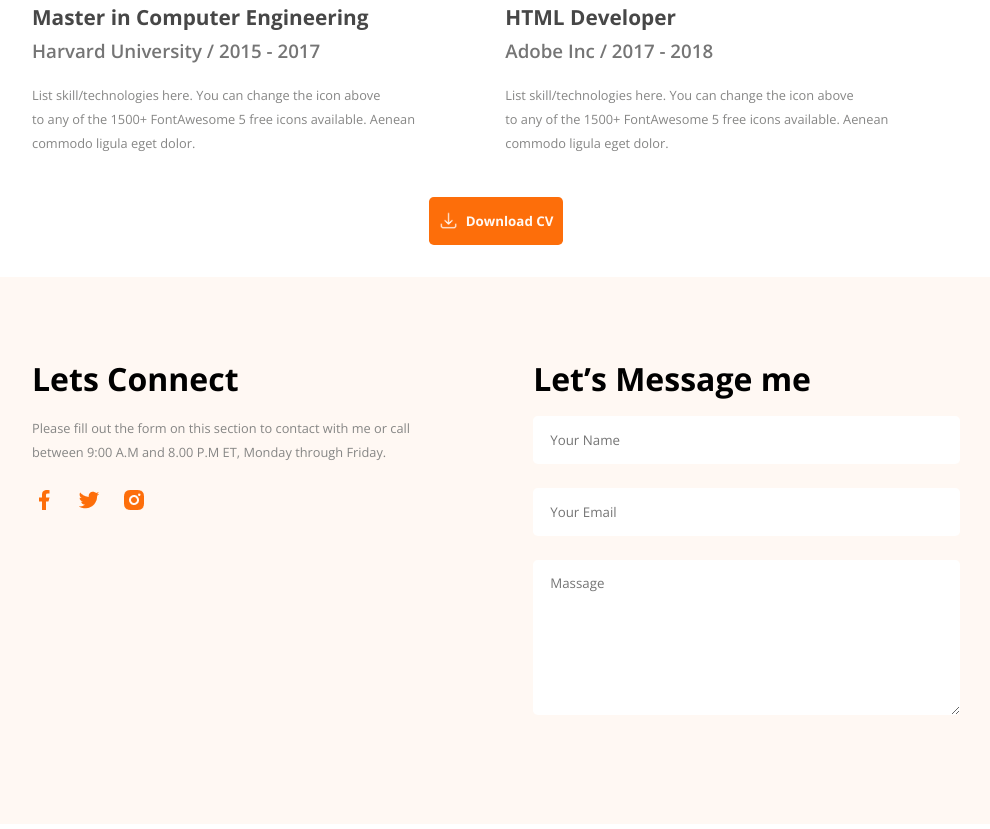
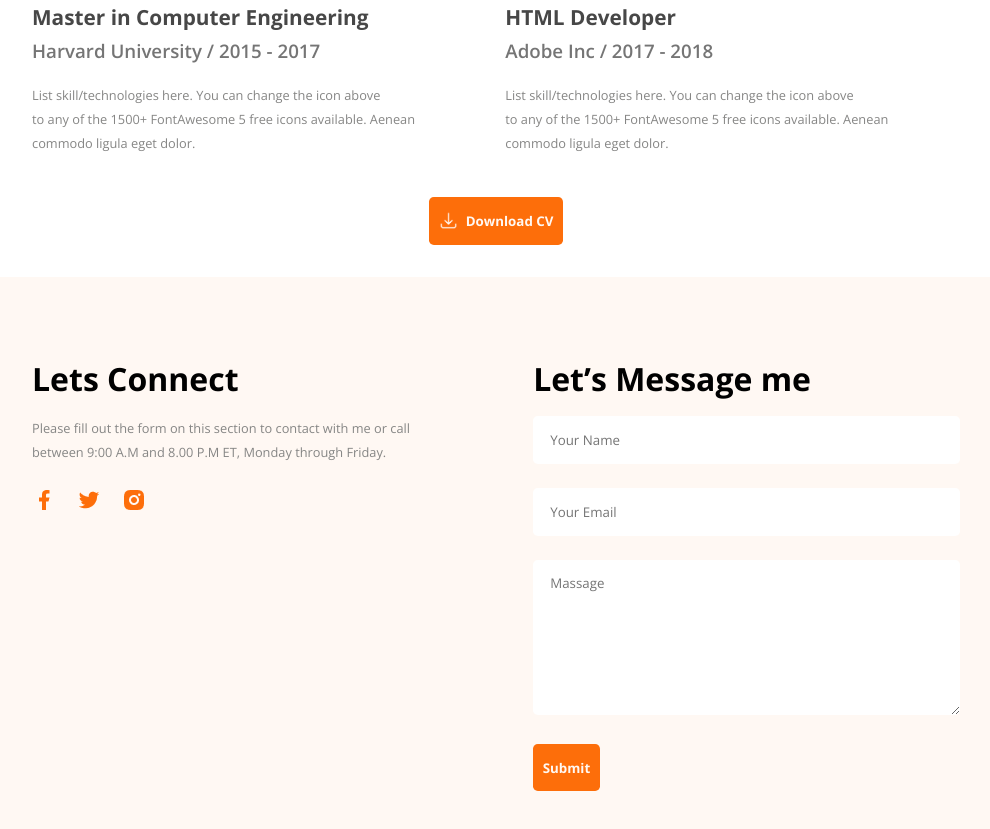
Before and after one commit to Md-Easin-Ali-Khan/Protfolio-From-Programming-Hero, a plain HTML site: page index.html in a window 1280 px wide. Shown: the part 2519-3348 px from the top of the page, without its empty margins (144-1134 px from the left). Drawn offline with nearby package versions, Linux system fonts and the light colour scheme.

Commit message:
Update index.html

```diff
--- a/index.html
+++ b/index.html
@@ -193,6 +193,7 @@
                 <input type="text" placeholder="Your Name">
                 <input type="text" placeholder="Your Email">
                 <textarea name="Massage" placeholder="Massage" rows="7"></textarea>
+                <button class="download_btn">Submit</button>
             </div>
         </div>
     </footer>
```
